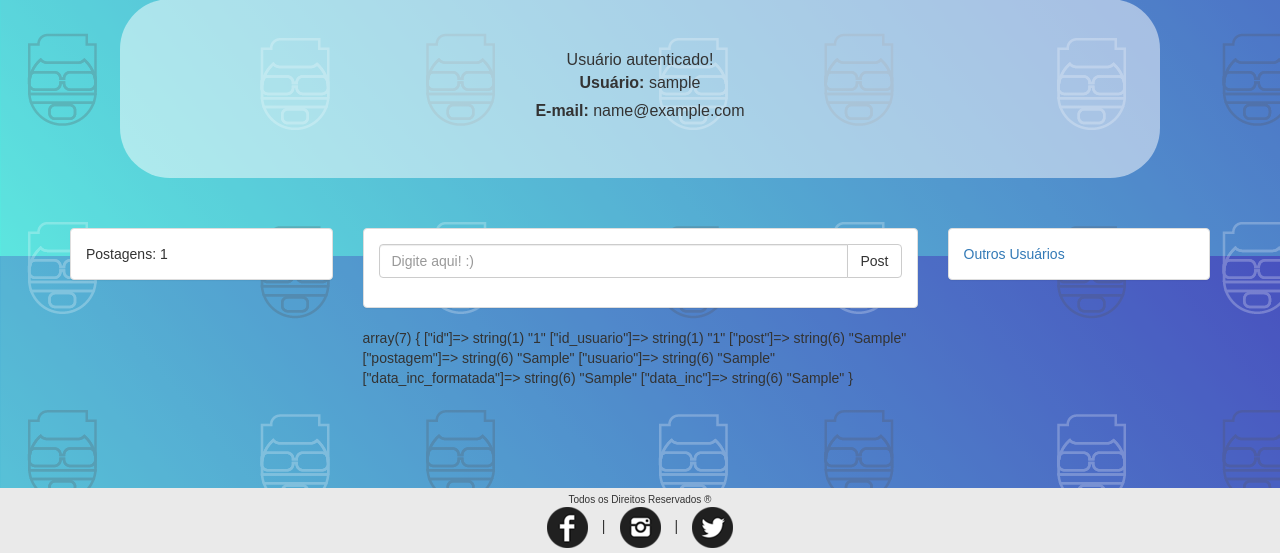
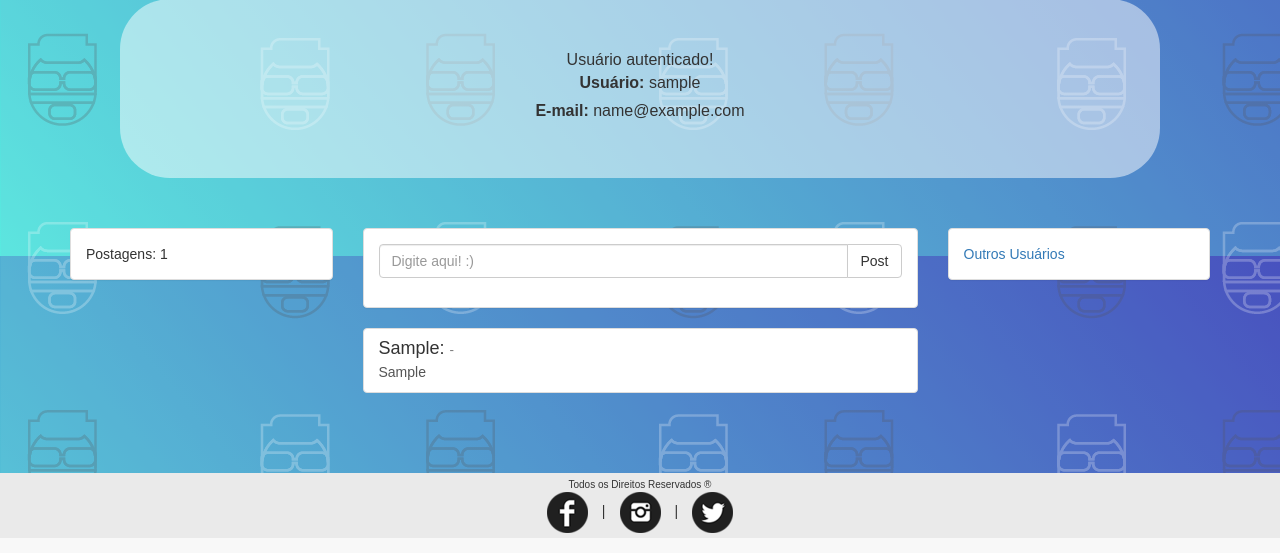
Before and after one commit to Luizbrandt/Tecneto, a PHP site: page / in a window 1280 px wide. Shown: the part 544-1097 px from the top of the page. Run offline with PHP 8.4, Linux system fonts and the light colour scheme; the visitor is signed in with stand-in values (Sample User, id 1); tables that the repository leaves empty or names only in its code hold one stand-in row (values such as "Sample post"); some libraries are stand-ins or nearby versions.

Commit message:
Add files via upload

```diff
--- a/db.class.php
+++ b/db.class.php
@@ -5,15 +5,15 @@
 	//private $host = 'localhost';
 	private $host = 'localhost';
 	//usuario
-	//private $usuario = '1361824';
-	private $usuario = 'root';
+	private $usuario = '1361824';
+	//private $usuario = 'root';
 	//senha
-	//private $senha = 'Micaefeldspato1';
-	private $senha = '';
+	private $senha = 'Micaefeldspato1';
+	//private $senha = '';
 
 	//banco de dados
-	//private $database ='1361824';
-	private $database ='tecneto';
+	private $database ='1361824';
+	//private $database ='tecneto';
 
 
 	//função de conexão
--- a/get_post.php
+++ b/get_post.php
@@ -16,7 +16,10 @@
   	$objDb = new db();
 	$link = $objDb->conecta_mysql();
 
-	$sql = " SELECT * FROM post WHERE id_usuario = $id_usuario ORDER BY data_inc DESC";
+	//utilizamos a função 'date_format' para formatar a data em padrão americano para o que estamos mais habituados - dia / mês / ano - horário
+	$sql = " SELECT  date_format(p.data_inc,'%d %b %Y %T') AS data_inc_formatada, p.postagem, u.usuario ";
+	$sql.= " FROM post AS p JOIN usuarios AS u ON (p.id_usuario = u.id)";
+	$sql.= " WHERE id_usuario = $id_usuario ORDER BY data_inc DESC";
 
 	//resultado externo no php, querry no MySQL
 	$resultado_id = mysqli_query($link, $sql);
@@ -25,8 +28,11 @@
 
 		//Como podemos ter mais de uma postagem por usuário, é interessante fazer uso da função 'mysqli_fetch_array()' e iterar com while
 		while ($regitro = mysqli_fetch_array($resultado_id,MYSQLI_ASSOC)) {
-			var_dump($regitro);
-			echo '<br/><br/>';
+			//A tag a não apontará nenhum link, mas será utilizada pare reaproveitar a classe list-group-item do boostratp, para melhorar a exibição gráfica das postagens
+			echo '<a href="#" class="list-group-item">';
+				echo '<h4 class ="list-group-item-heading">'.$regitro['usuario'].': <small> - '.$regitro['data_inc_formatada'].'</small></h4>';
+				echo '<p class="list-group-item-text">'.$regitro['postagem'].'</p>';
+			echo '</a>';
 		}
 
 	} else{
--- a/index.php
+++ b/index.php
@@ -65,7 +65,7 @@
                   //Limpando o campo de postagem após requisição bem sucedida
                   $('#texto_post').val('');
                   //Confirmação de requisição bem sucedida por alert
-                  alert ('Postagem incluída com sucesso! :)');
+                  atualizaPost();
                 }
               });
           }
```
